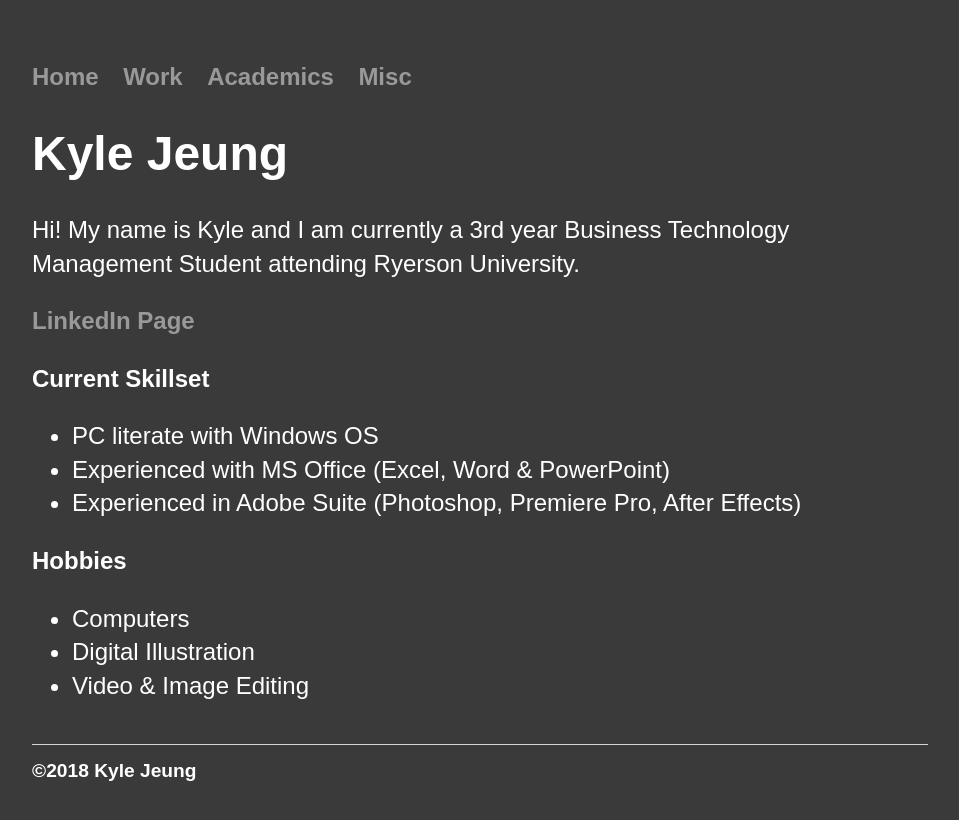
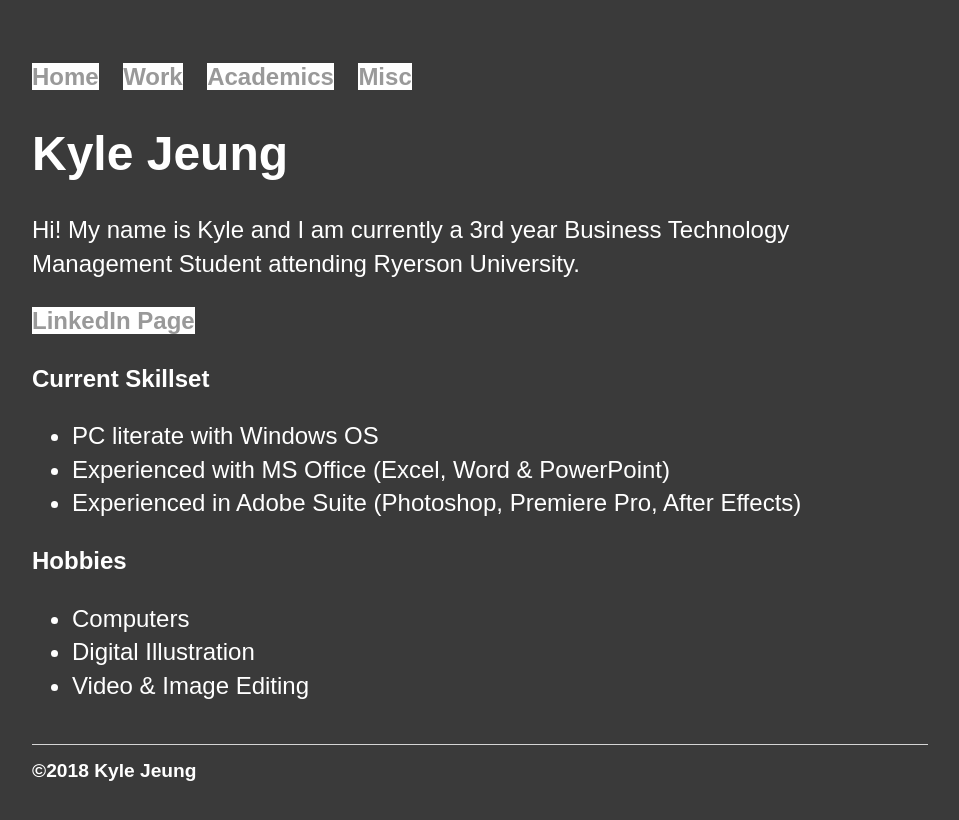
Before and after one commit to jeungkyle/portfolio, a Jekyll site: the page built from index.html, in a window 1280 px wide. Shown: the top 820 px of the page, without its empty margins (160-1119 px from the left). Built offline with Jekyll 4.4.1, drawn with Linux system fonts in a browser that asks for light colours.

Commit message:
Update main.css

```diff
--- a/css/main.css
+++ b/css/main.css
@@ -28,7 +28,7 @@ a:hover {
     text-decoration: underline;
 }
 a:link, visited {
-    background-color: none;
+    background-color: white;
 }
 h1 {
     font-size: 3em;
```
